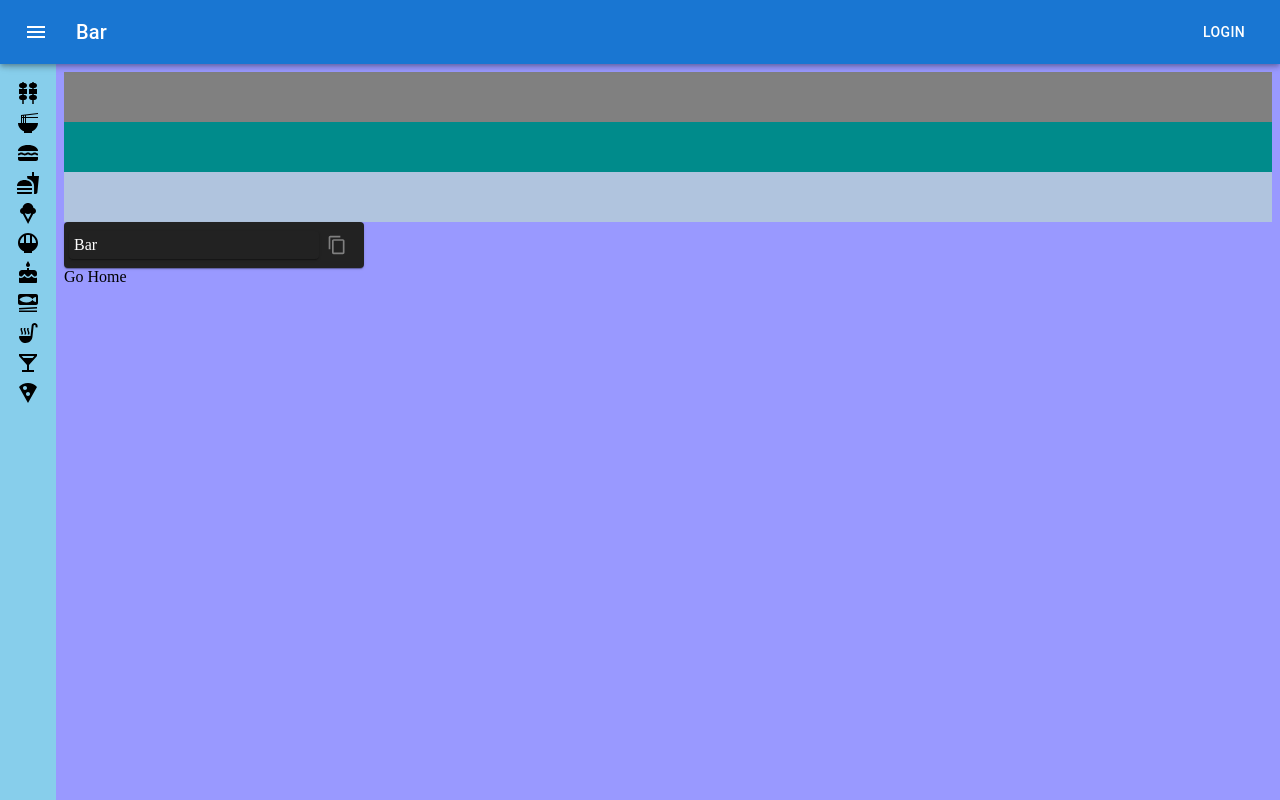
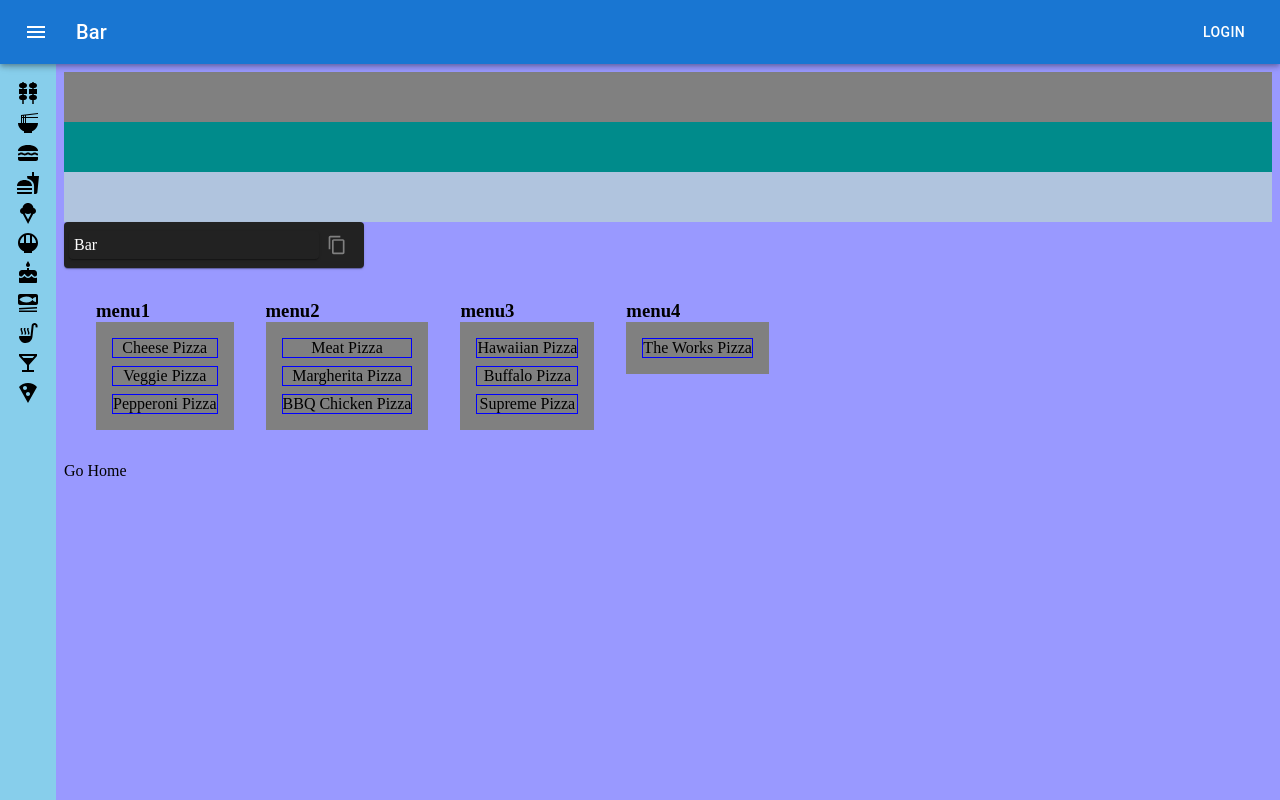
Before and after one commit to ska-cnw/ska-ssk, a Next.js app: page /Bar in a window 1280 px wide. Built offline with nearby package versions, Linux system fonts and the light colour scheme.

Commit message:
[A] Drag and Drop

```diff
--- a/package.json
+++ b/package.json
@@ -9,6 +9,9 @@
     "lint": "next lint"
   },
   "dependencies": {
+    "@dnd-kit/core": "^6.1.0",
+    "@dnd-kit/sortable": "^8.0.0",
+    "@dnd-kit/utilities": "^3.2.2",
     "@emotion/react": "^11.11.3",
     "@emotion/styled": "^11.11.0",
     "@mui/icons-material": "^5.15.6",
--- /dev/null
+++ b/src/components/DragAndDrop/Container.js
@@ -0,0 +1,158 @@
+import { DndContext, DragOverlay, KeyboardSensor, PointerSensor, closestCorners, useSensor, useSensors } from '@dnd-kit/core';
+import { arrayMove, sortableKeyboardCoordinates } from '@dnd-kit/sortable';
+import { useState } from 'react';
+import { SortableContainer } from './SortableContainer';
+import { Item } from './Item';
+import { Box } from '@mui/material';
+
+export const Container = () => {
+	const [items, setItems] = useState({
+		container1: ['Cheese Pizza', 'Veggie Pizza', 'Pepperoni Pizza'],
+		container2: ['Meat Pizza', 'Margherita Pizza', 'BBQ Chicken Pizza'],
+		container3: ['Hawaiian Pizza', 'Buffalo Pizza', 'Supreme Pizza'],
+		container4: ['The Works Pizza'],
+	});
+
+	const [activeId, setActiveId] = useState();
+
+	const sensors = useSensors(
+		useSensor(PointerSensor),
+		useSensor(KeyboardSensor, {
+			coordinateGetter: sortableKeyboardCoordinates,
+		})
+	);
+
+	const findContainer = (id) => {
+		if (id in items) {
+			return id;
+		}
+		return Object.keys(items).find((key) => (
+			items[key].includes(id.toString())
+		));
+	};
+
+	const handleDragStart = (e) => {
+		const { active } = e;
+		const id = active.id.toString();
+		setActiveId(id);
+	};
+
+	const handleDragOver = (e) => {
+		const { active, over } = e;
+		const id = active.id.toString();
+		const overId = over?.id;
+
+		if (!overId) return;
+
+		const activeContainer = findContainer(id);
+		const overContainer = findContainer(over?.id);
+
+		if (
+			!activeContainer ||
+			!overContainer ||
+			activeContainer === overContainer
+		) {
+			return;
+		}
+
+		setItems((prev) => {
+			const activeItems = prev[activeContainer];
+			const overItems = prev[overContainer];
+
+			const activeIndex = activeItems.indexOf(id);
+			const overIndex = overItems.indexOf(overId.toString());
+
+			let newIndex;
+			if (overId in prev) {
+				newIndex = overItems.length + 1;
+			} else {
+				const isBelowLastItem = over && overIndex === overItems.length - 1;
+
+				const modifier = isBelowLastItem ? 1 : 0;
+
+				newIndex = overIndex >= 0 ? overIndex + modifier : overItems.length + 1;
+			}
+
+			return {
+				...prev,
+				[activeContainer]: [
+					...prev[activeContainer].filter((item) => item !== active.id),
+				],
+				[overContainer]: [
+					...prev[overContainer].slice(0, newIndex),
+					items[activeContainer][activeIndex],
+					...prev[overContainer].slice(newIndex, prev[overContainer].length),
+				],
+			};
+		});
+	};
+
+	const handleDragEnd = (e) => {
+		const { active, over } = e;
+		const id = active.id.toString();
+		const overId = over?.id;
+
+		if (!overId) return;
+
+		const activeContainer = findContainer(id);
+		const overContainer = findContainer(over?.id);
+
+		if (
+			!activeContainer ||
+			!overContainer ||
+			activeContainer !== overContainer
+		) {
+			return;
+		}
+
+		const activeIndex = items[activeContainer].indexOf(id);
+		const overIndex = items[overContainer].indexOf(overId.toString());
+
+		if (activeIndex !== overIndex) {
+			setItems((items) => ({
+				...items,
+				[overContainer]: arrayMove(
+					items[overContainer],
+					activeIndex,
+					overIndex
+				),
+			}));
+		}
+		setActiveId(undefined);
+	};
+
+	return (
+		<Box sx={{ display: 'flex', flexDirection: 'row', m: 2 }}>
+			<DndContext
+				sensors={sensors}
+				collisionDetection={closestCorners}
+				onDragStart={handleDragStart}
+				onDragOver={handleDragOver}
+				onDragEnd={handleDragEnd}
+			>
+				<SortableContainer
+					id='container1'
+					items={items.container1}
+					label='menu1'
+				/>
+				<SortableContainer
+					id='container2'
+					items={items.container2}
+					label='menu2'
+				/>
+				<SortableContainer
+					id='container3'
+					items={items.container3}
+					label='menu3'
+				/>
+				<SortableContainer
+					id='container4'
+					items={items.container4}
+					label='menu4'
+				/>
+
+				<DragOverlay>{activeId ? <Item id={activeId} /> : null}</DragOverlay>
+			</DndContext>
+		</Box>
+	)
+};
--- /dev/null
+++ b/src/components/DragAndDrop/Item.js
@@ -0,0 +1,9 @@
+import { Box } from '@mui/material';
+
+export const Item = ({ id }) => {
+	return (
+		<Box sx={{ display: 'flex', flexDirection: 'column', alignItems: 'center', border: 1, borderColor: 'blue', m: 1 }}>
+			{id}
+		</Box>
+	);
+};
--- /dev/null
+++ b/src/components/DragAndDrop/SortableContainer.js
@@ -0,0 +1,21 @@
+import { useDroppable } from '@dnd-kit/core';
+import { SortableContext, rectSortingStrategy } from '@dnd-kit/sortable';
+import { SortableItem } from './SortableItem';
+import { Box } from '@mui/material';
+
+export const SortableContainer = ({ id, items, label }) => {
+	const { setNodeRef } = useDroppable({ id });
+
+	return (
+		<Box sx={{ m: 2 }}>
+			<h3>{label}</h3>
+			<SortableContext id={id} items={items} strategy={rectSortingStrategy}>
+				<Box ref={setNodeRef} sx={{ bgcolor: 'gray', p: 1 }}>
+					{items.map((id) => (
+						<SortableItem key={id} id={id} />
+					))}
+				</Box>
+			</SortableContext>
+		</Box>
+	);
+};
--- /dev/null
+++ b/src/components/DragAndDrop/SortableItem.js
@@ -0,0 +1,18 @@
+import { useSortable } from '@dnd-kit/sortable'
+import { CSS } from '@dnd-kit/utilities';
+import { Item } from './Item';
+
+export const SortableItem = ({ id }) => {
+	const { attributes, listeners, setNodeRef, transform, transition } = useSortable({ id });
+
+	return (
+		<div
+			ref={setNodeRef}
+			style={{ transform: CSS.Transform.toString(transform), transition }}
+			{...attributes}
+			{...listeners}
+		>
+			<Item id={id} />
+		</div>
+	);
+};
--- /dev/null
+++ b/src/components/DragAndDrop/index.js
@@ -0,0 +1 @@
+export { Container } from './Container';
--- a/src/components/Layout/SidebarItems.js
+++ b/src/components/Layout/SidebarItems.js
@@ -20,7 +20,7 @@ export const SidebarItems = ({ color, onlyIcon }) => {
 		{ icon: <RamenDiningIcon />,	label: 'Ramen',			href: '/Ramen'		},
 		{ icon: <LunchDiningIcon />,	label: 'Lunch',			href: '/Lunch'		},
 		{ icon: <FastfoodIcon />,			label: 'Fastfood',	href: '/Fastfood'	},
-		{ icon: <IcecreamIcon />,			label: 'Icecream',	href: '/Icecream'	},
+		{ icon: <IcecreamIcon />,			label: 'Icecream',	href: 'https://www.ezcater.com/lunchrush/office/most-popular-types-of-pizza-around-country/'	},
 		{ icon: <RiceBowlIcon />,			label: 'RiceBow',		href: '/RiceBow'	},
 		{ icon: <CakeIcon />,					label: 'Cake',			href: '/Cake'			},
 		{ icon: <SetMealIcon />,			label: 'SetMeal',		href: '/SetMeal'	},
--- a/src/pages/[food].js
+++ b/src/pages/[food].js
@@ -1,4 +1,5 @@
 import { CopyButtonWithText, Layout } from '@/components';
+import { Container } from '@/components/DragAndDrop';
 import { Box } from '@mui/material';
 import Head from 'next/head';
 import Link from 'next/link';
@@ -25,6 +26,8 @@ const Food = ({ title }) => {
 				<Box height={50} bgcolor='lightsteelblue' />
 				<CopyButtonWithText copyString={title} fontSize='small' width={300} />
 
+				<Container />
+
 				<Link href='/'>Go Home</Link>
 			</Layout>
 		</>
```
Also changed, not shown: 1 other file (tests, documents, lock files or other folders).
